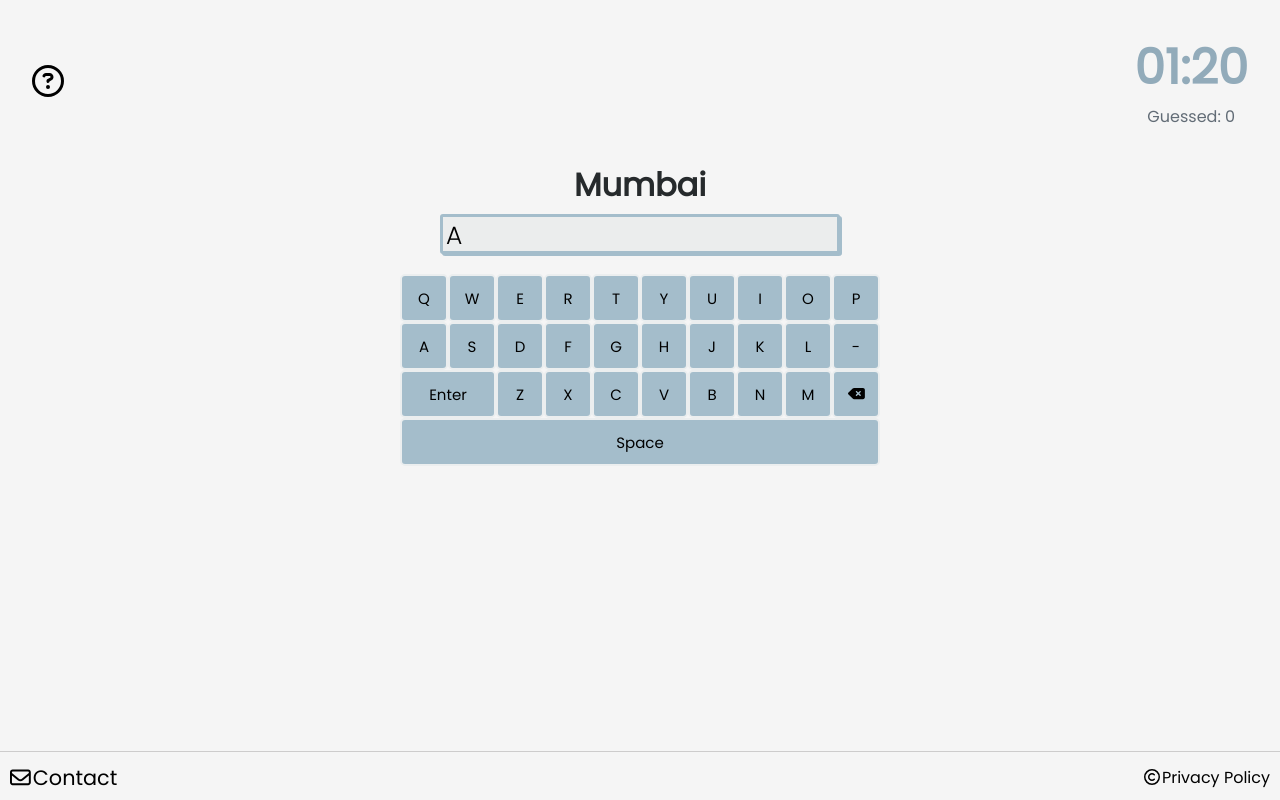
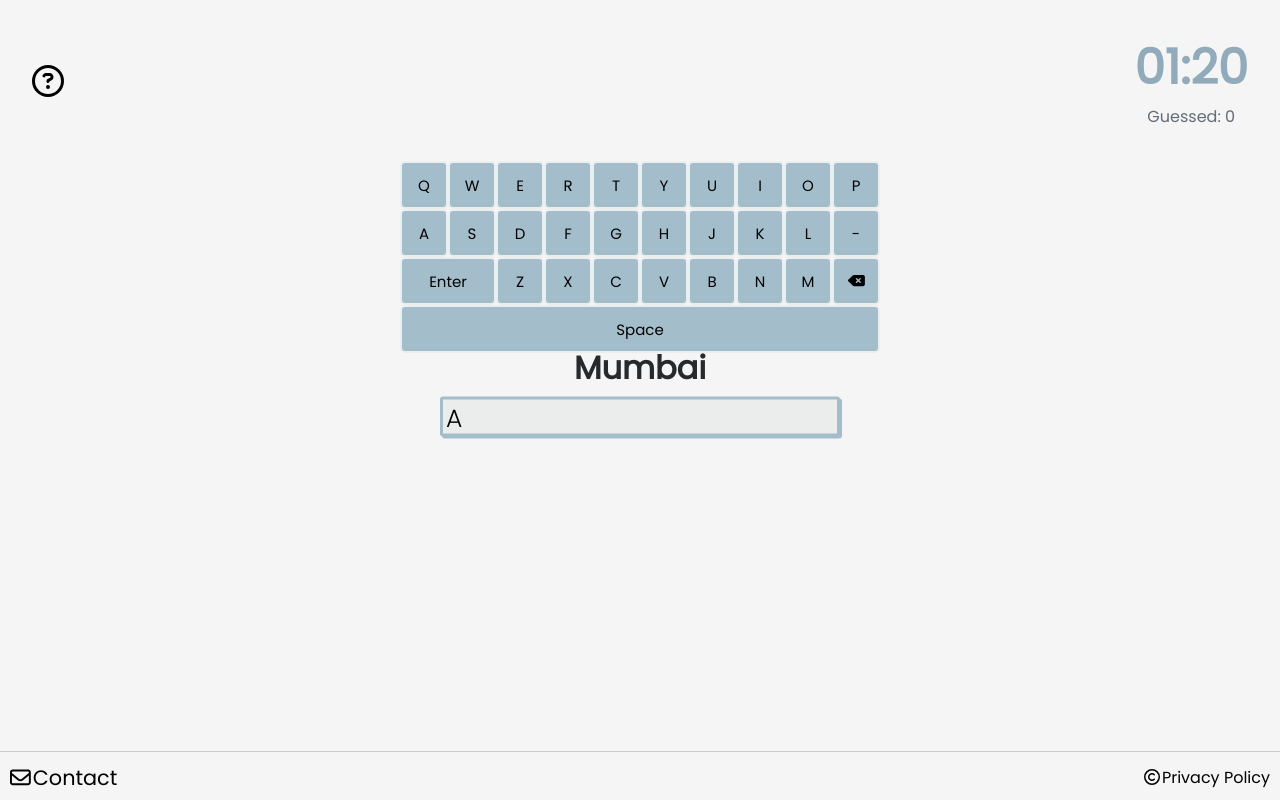
Before and after one commit to nickgabriadze/Towngraphy, a React (Create React App) app: page / in a window 1280 px wide. Built offline with nearby package versions, Linux system fonts and the light colour scheme.

Commit message:
changed Textbox css

```diff
--- a/package.json
+++ b/package.json
@@ -11,7 +11,7 @@
     "react": "^18.2.0",
     "react-dom": "^18.2.0",
     "react-router-dom": "^6.3.0",
-    "react-scripts": "5.0.1",
+    "react-scripts": "^2.1.3",
     "web-vitals": "^2.1.4"
   },
   "scripts": {
--- a/src/Components/Textbox/textBox.css
+++ b/src/Components/Textbox/textBox.css
@@ -45,7 +45,12 @@
     font-family: 'Poppins', 'Franklin Gothic Medium', 'Arial NarrowCourier New', 'Courier', 'monospace', 'sans-serif';
 }
 
-
+.entire-textBox{
+    position: absolute;
+    top:50%;
+    left: 50%;
+    transform: translate(-50%, -50%);
+}
 
 @media screen and (max-width: 480px){
     #box-for-input{
--- a/src/Components/Textbox/textBox.js
+++ b/src/Components/Textbox/textBox.js
@@ -111,7 +111,7 @@ export function TextBox({ randomCity, thatLetter, message, dispatch }) {
 
     return (
         <>
-            <div id="entire-textBox">
+            <div className="entire-textBox">
                 <div className="textBox">
                     <motion.h1
                         animate={{ opacity: [0, 0.1, 0.3, 0.5, 0.8, 1] }}
```
Also changed, not shown: 1 other file (tests, documents, lock files or other folders).
